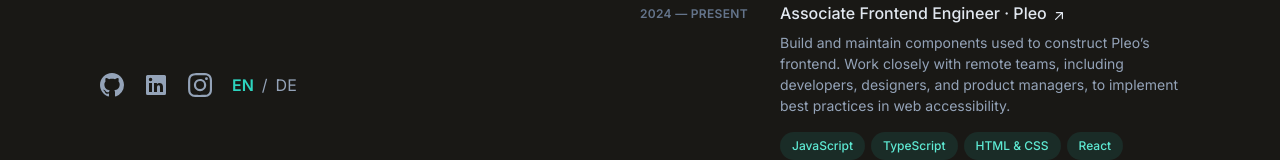
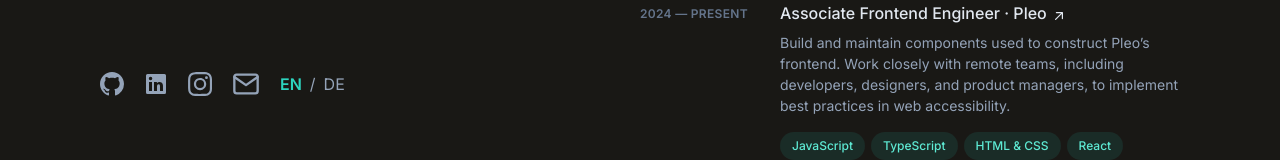
Before and after one commit to notkoyo/kaide, a Next.js app: page / in a window 1280 px wide. Shown: the part 606-766 px from the top of the page. Built offline with nearby package versions, Linux system fonts and the light colour scheme.

Commit message:
add contact to header

```diff
--- a/components/DE/header-de.tsx
+++ b/components/DE/header-de.tsx
@@ -150,6 +150,30 @@
             </svg>
           </a>
         </li>
+        <li className="mr-5 text-xs shrink-0">
+          <a
+            className="block hover:text-teal-300 transition-all duration-300"
+            href="mailto:kaiden@outlook.kr"
+            target="_blank"
+            rel="noreferrer noopener"
+            aria-label="Mail Contact (opens in a new tab)"
+            title="Contact Me"
+          >
+            <span className="sr-only">Email</span>
+            <svg
+              fill="none"
+              stroke="currentColor"
+              strokeLinecap="round"
+              strokeLinejoin="round"
+              strokeWidth={2}
+              viewBox="0 0 24 24"
+              className="h-7 w-7"
+            >
+              <path d="M4 4h16c1.1 0 2 .9 2 2v12c0 1.1-.9 2-2 2H4c-1.1 0-2-.9-2-2V6c0-1.1.9-2 2-2z" />
+              <path d="M22 6l-10 7L2 6" />
+            </svg>
+          </a>
+        </li>
         <li className="flex flex-row gap-2">
           <button
             onClick={() => {
--- a/components/header.tsx
+++ b/components/header.tsx
@@ -150,6 +150,30 @@
             </svg>
           </a>
         </li>
+        <li className="mr-5 text-xs shrink-0">
+          <a
+            className="block hover:text-teal-300 transition-all duration-300"
+            href="mailto:kaiden@outlook.kr"
+            target="_blank"
+            rel="noreferrer noopener"
+            aria-label="Mail Contact (opens in a new tab)"
+            title="Contact Me"
+          >
+            <span className="sr-only">Email</span>
+            <svg
+              fill="none"
+              stroke="currentColor"
+              strokeLinecap="round"
+              strokeLinejoin="round"
+              strokeWidth={2}
+              viewBox="0 0 24 24"
+              className="h-7 w-7"
+            >
+              <path d="M4 4h16c1.1 0 2 .9 2 2v12c0 1.1-.9 2-2 2H4c-1.1 0-2-.9-2-2V6c0-1.1.9-2 2-2z" />
+              <path d="M22 6l-10 7L2 6" />
+            </svg>
+          </a>
+        </li>
         <li className="flex flex-row gap-2">
           <button
             onClick={() => {
@@ -157,7 +181,9 @@
               router.push("/");
             }}
             className={`${
-              language === "en" ? "text-teal-400 font-semibold" : "text-slate-400"
+              language === "en"
+                ? "text-teal-400 font-semibold"
+                : "text-slate-400"
             } uppercase`}
           >
             en
@@ -169,7 +195,9 @@
               router.push("/de");
             }}
             className={`${
-              language === "de" ? "text-teal-400 font-semibold" : "text-slate-400"
+              language === "de"
+                ? "text-teal-400 font-semibold"
+                : "text-slate-400"
             } uppercase`}
           >
             de
```
